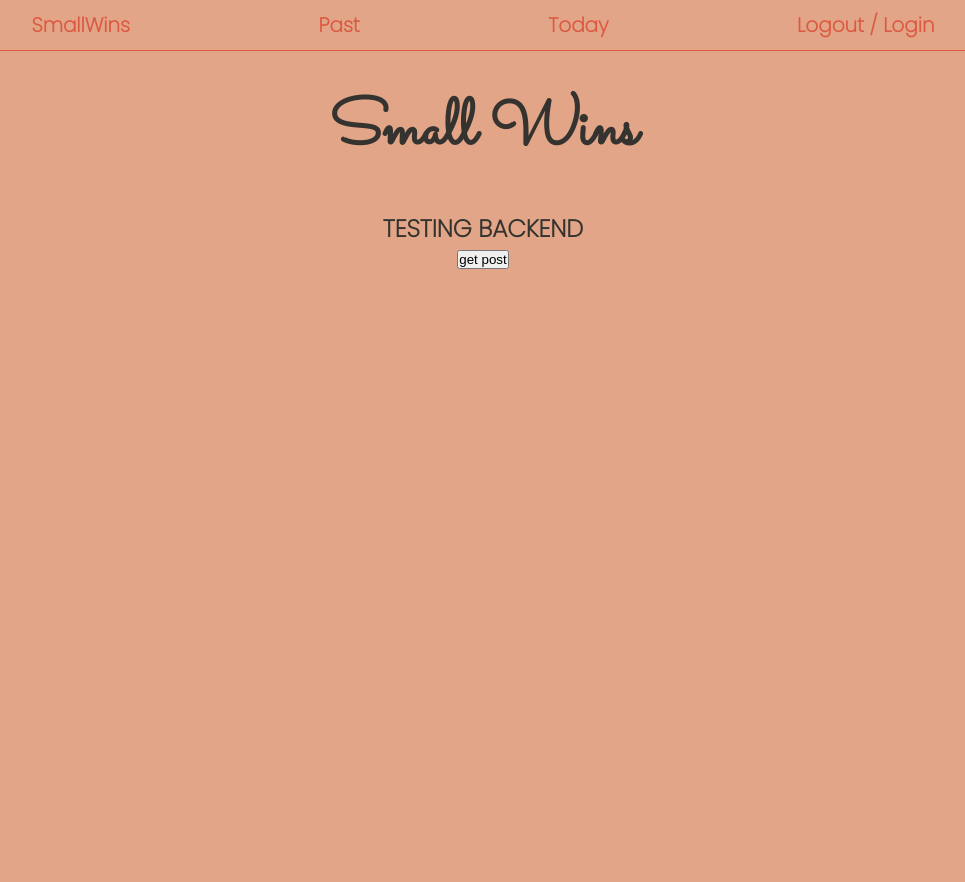
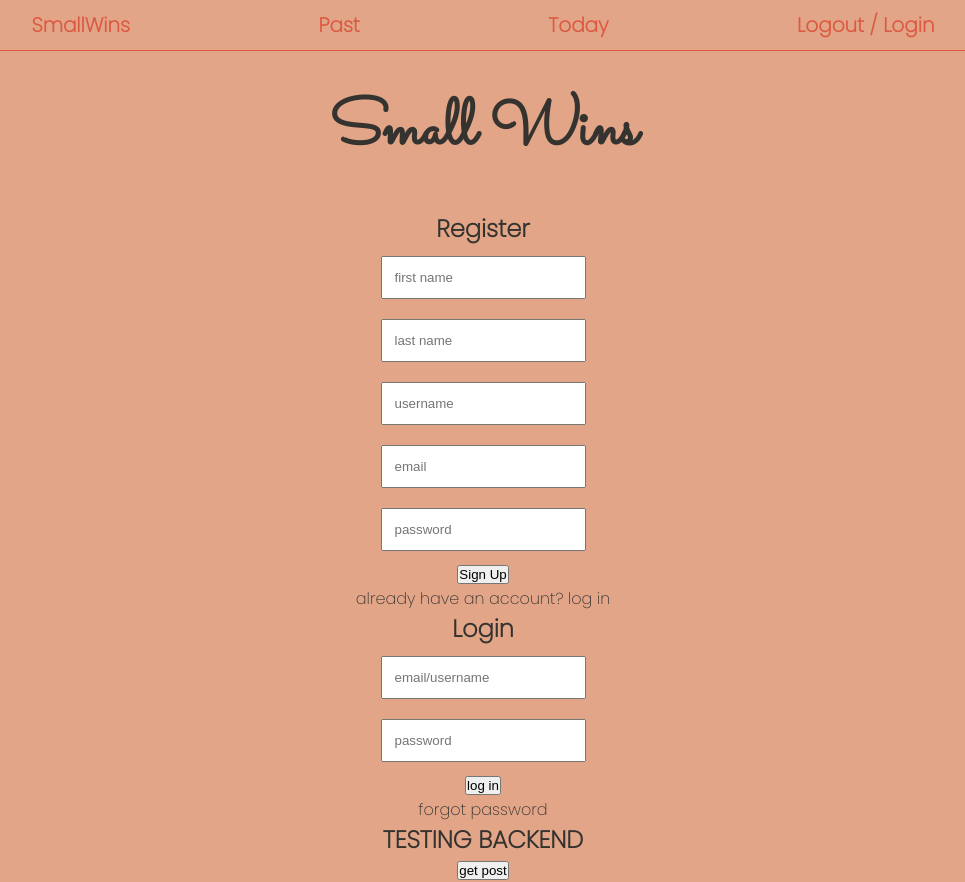
Before and after one commit to SuitcaseCoder/smallwins, a React (Create React App) app: page /GetStarted in a window 1280 px wide. Shown: the whole page, without its empty margins (157-1122 px from the left). Before the commit the page ends 800 px from the top, so only its background shows below. Built offline with nearby package versions, Linux system fonts and the light colour scheme; a web font is replaced by a local one.

Commit message:
user registration and login start

```diff
--- a/src/App.js
+++ b/src/App.js
@@ -9,7 +9,7 @@ import Nav from "./components/nav";
 import Home from "./pages/home";
 import Past from "./pages/past";
 import Today from "./pages/today";
-// import Getstarted from './pages/getStarted';
+import GetStarted from "./pages/GetStarted";
 // import Landing from './pages/landing';
 
 
@@ -29,6 +29,7 @@ function App() {
           <Route exact path="/" component={Home} />
           <Route exact path="/Past" component={Past} />
           <Route exact path="/Today" component={Today} />
+          <Route exact path="/GetStarted" component={GetStarted} />
         </Switch>
         <TestBackend />
         {/* <Home /> */}
--- a/src/components/login.js
+++ b/src/components/login.js
@@ -0,0 +1,50 @@
+import React, { Component, useState } from 'react'
+import axios from 'axios';
+import '../css/getStarted.css';
+
+
+const Login = () => {
+
+        // username check
+        const [userLogin, setUserLogin] = useState('');
+
+        // password login check
+        const [passLogin, setPassLogin] = useState('');
+
+        // add a login state to our state
+        const [loginStatus, setLoginStatus] = useState('');
+
+        // to handle onclick for login
+        const login = () => {
+            axios.post('/login', {
+                username: userLogin,
+                password: passLogin
+            }).then((response) => {
+
+                if(response.data.message){
+                    setLoginStatus(response.data.message)
+                } else {
+                    setLoginStatus(response.data[0].username)
+                }
+
+            })
+        }
+
+        return (
+            <div>
+                <div className="login">
+                    <h2>Login</h2>
+                    <div>
+                    <input type="text" placeholder="email/username" onChange={(e) => {setUserLogin(e.target.value)}}/>
+                    </div>
+                    <div>
+                    <input type="password" placeholder="password" onChange={(e) => {setPassLogin(e.target.value)}}/>
+                    </div>
+                    <button onClick={login}>log in</button>
+                </div>
+                <p>forgot password</p>
+            </div>
+        )
+}
+
+export default Login
--- a/src/components/signup.js
+++ b/src/components/signup.js
@@ -0,0 +1,68 @@
+import React, { Component, useState }  from 'react'
+import axios from "axios";
+import '../css/getStarted.css';
+
+
+const SignUp = () => {
+
+    // first name registration
+    const [firstNameReg, setFirstNameReg] = useState('');
+
+    // last name registration
+    const [lastNameReg, setLastNameReg] = useState('');
+
+    // username registration
+    const [userReg, setUserReg] = useState('');
+
+    // email registration
+    const [emailReg, setEmailReg] = useState('');
+
+    // password registration
+    const [passReg, setPassReg] = useState('');
+
+    const register = () => {
+        axios.post('/register', {
+            firstName: firstNameReg,
+            lastName: lastNameReg,
+            username: userReg,
+            email: emailReg,
+            password: passReg
+        }).then((response) => {
+            console.log(response)()
+        })
+    }
+
+
+
+        return (
+            <div>
+                <div className="registration">
+                    <h2>Register</h2>
+                    <div>
+                    <input
+                        type="text"
+                        placeholder="first name"
+                        onChange={(e) => {setFirstNameReg(e.target.value)}}
+                    />
+                    </div>
+                    <div>
+                    <input type="text" placeholder="last name" onChange={(e) => {setLastNameReg(e.target.value)}} />
+                    </div>
+                    <div>
+                    <input type="text" placeholder="username" onChange={(e) => {setUserReg(e.target.value)}}/>
+                    </div>
+                    <div>
+                    <input type="text" placeholder="email" onChange={(e) => {setEmailReg(e.target.value)}}/>
+                    </div>
+                    <div>
+                    <input type="password" placeholder="password" onChange={(e) => {setPassReg(e.target.value)}}/>
+                    </div>
+                    <button onClick={register}>Sign Up</button>
+                </div>
+                <p>already have an account? log in</p>
+            </div>
+        )
+
+}
+
+export default SignUp
--- /dev/null
+++ b/src/css/getStarted.css
@@ -0,0 +1,4 @@
+input {
+    padding: 12px;
+    margin: 10px;
+}
--- a/src/pages/getStarted.js
+++ b/src/pages/getStarted.js
@@ -0,0 +1,18 @@
+// login and registration
+
+import React, { Component } from 'react'
+import Login from '../components/Login';
+import SignUp from '../components/SignUp';
+
+export class GetStarted extends Component {
+    render() {
+        return (
+            <div>
+                <SignUp />
+                <Login />
+            </div>
+        )
+    }
+}
+
+export default GetStarted;
```
